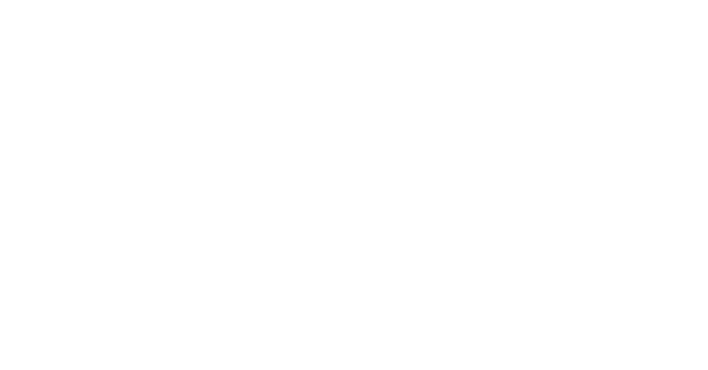
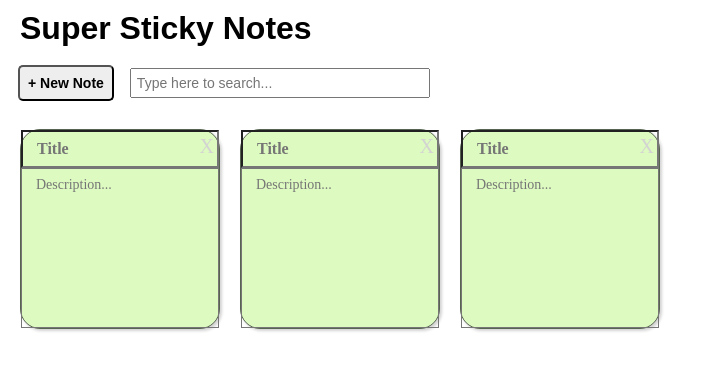
Before and after one commit to Mr-Luka/another-sticky-note, a React (Create React App) app: page / in a window 1280 px wide. Shown: the top 370 px of the page, without its empty margins (0-708 px from the left). Built offline with nearby package versions, Linux system fonts and the light colour scheme.

Commit message:
non reactive stage ready

```diff
--- a/src/App.js
+++ b/src/App.js
@@ -1,11 +1,11 @@
 import React from "react";
+import Header from "./Header.js"
+import NotesList from "./NotesList.js";
 
 const App = () => (
   <div>
-
-    <ul className="notes-list">
-
-    </ul>
+    <Header />
+    <NotesList />
   </div>
 );
 
--- a/src/Header.js
+++ b/src/Header.js
@@ -2,6 +2,9 @@
 
 
 const Header = ()=> {
+
+
+    return (
         <header className="app-header">
       <h1 className="app-header__title">Super Sticky Notes</h1>
       <aside className="app-header__controls">
@@ -9,6 +12,7 @@
         <input className="search" type="text" placeholder="Type here to search..." />
       </aside>
     </header>
+    );
 }
 
 export default Header;
--- a/src/NotesList.js
+++ b/src/NotesList.js
@@ -1,7 +1,13 @@
 import React from "react";
-import Nore from "./Note.js";
+import Note from "./Note.js";
 
 
 const NotesList = () =>(
-        <ul className="notes-list"></ul>
+        <ul className="notes-list">
+            <Note />
+            <Note />
+            <Note />
+        </ul>
 )
+
+export default NotesList;
```
